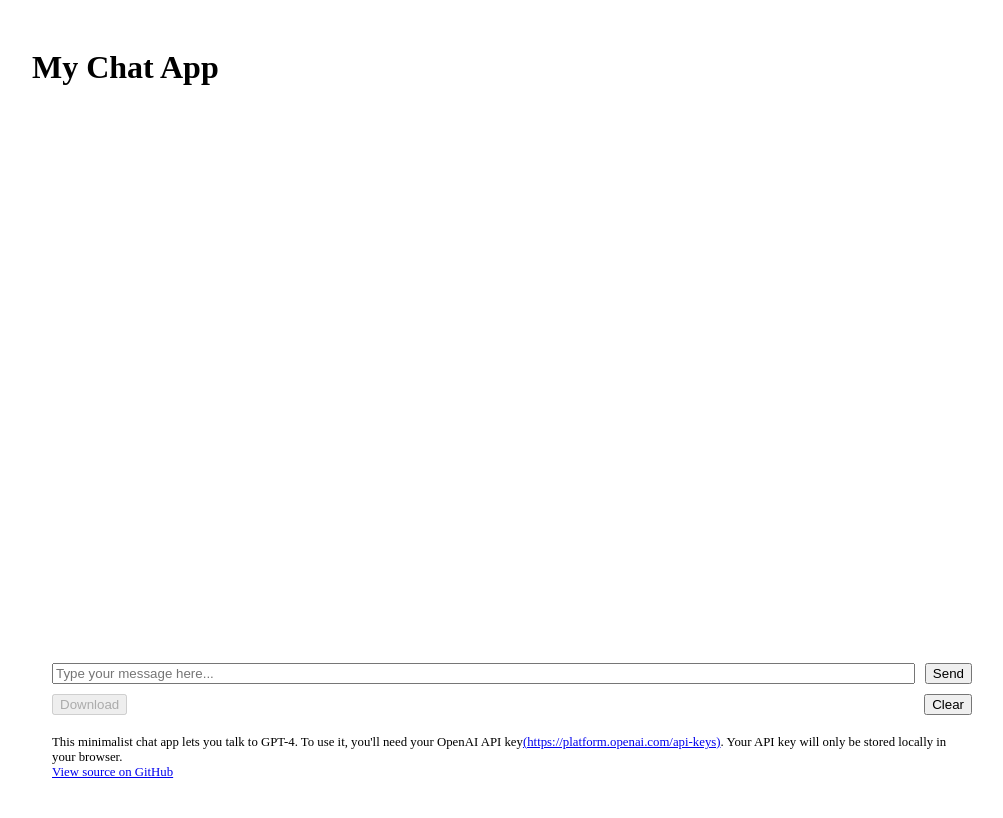
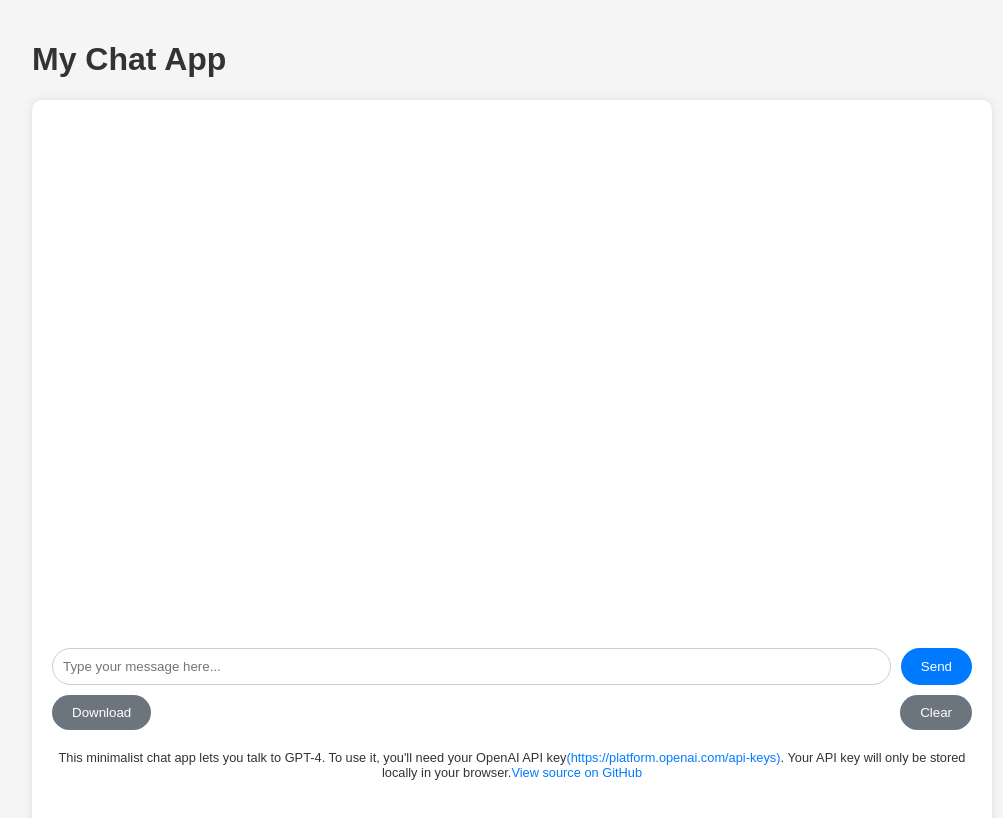
Before and after one commit to stancsz/gptmini, a Next.js app: page / in a window 1280 px wide. Both pictures are taken after typing "Sample123" into the empty fields and a click on the button "Save Token". Shown: the top 818 px of the page, without its empty margins (128-1131 px from the left). Built offline with nearby package versions, Linux system fonts and the light colour scheme.

Commit message:
improved ui

```diff
--- /dev/null
+++ b/app/chatpage.css
@@ -0,0 +1,121 @@
+/* ChatPage.css */
+body {
+    font-family: Arial, sans-serif;
+    background-color: #f5f5f5;
+    color: #333;
+    margin: 0;
+    padding: 0;
+    box-sizing: border-box;
+  }
+
+  .container {
+    display: flex;
+    flex-direction: column;
+    justify-content: space-between;
+    margin: 0 auto;
+    max-width: 960px;
+    padding: 20px;
+    min-height: 100vh;
+    background-color: #fff;
+    border-radius: 10px;
+    box-shadow: 0 0 10px rgba(0, 0, 0, 0.1);
+  }
+
+  .main {
+    flex: 1;
+    overflow-y: auto;
+    margin-bottom: 20px;
+  }
+
+  .footer {
+    position: sticky;
+    bottom: 20px;
+    width: 100%;
+  }
+
+  .message-container {
+    display: flex;
+    margin: 10px 0;
+  }
+
+  .message-container.user {
+    justify-content: flex-end;
+  }
+
+  .message-container.assistant {
+    justify-content: flex-start;
+  }
+
+  .message-bubble {
+    max-width: 60%;
+    padding: 10px 15px;
+    border-radius: 20px;
+    font-size: 14px;
+    line-height: 1.4;
+    word-wrap: break-word;
+  }
+
+  .message-bubble.user {
+    background-color: #007bff;
+    color: #fff;
+  }
+
+  .message-bubble.assistant {
+    background-color: #e0e0e0;
+    color: #000;
+  }
+
+  .form {
+    display: flex;
+    margin-bottom: 10px;
+  }
+
+  .input {
+    flex: 1;
+    padding: 10px;
+    border: 1px solid #ccc;
+    border-radius: 20px;
+    margin-right: 10px;
+  }
+
+  .button,
+  .secondary-button {
+    padding: 10px 20px;
+    border: none;
+    border-radius: 20px;
+    color: #fff;
+    cursor: pointer;
+    transition: background-color 0.3s ease;
+  }
+
+  .button {
+    background-color: #007bff;
+  }
+
+  .button:disabled {
+    background-color: #cccccc;
+    cursor: not-allowed;
+  }
+
+  .secondary-button {
+    background-color: #6c757d;
+  }
+
+  .secondary-button:hover {
+    background-color: #5a6268;
+  }
+
+  .info-text {
+    margin-top: 20px;
+    font-size: 0.8rem;
+    text-align: center;
+  }
+
+  .info-text a {
+    color: #007bff;
+    text-decoration: none;
+  }
+
+  .info-text a:hover {
+    text-decoration: underline;
+  }
--- a/app/page.tsx
+++ b/app/page.tsx
@@ -2,8 +2,8 @@
 
 import React, { useState, useEffect } from 'react';
 import OpenAI from 'openai';
-import { saveAs } from 'file-saver';  // Import file-saver for download
-
+import { saveAs } from 'file-saver';
+import './chatpage.css';
 
 interface Message {
   role: 'user' | 'assistant';
@@ -16,7 +16,7 @@ export default function ChatPage() {
   const [userToken, setUserToken] = useState('');
   const [isTokenSet, setIsTokenSet] = useState(false);
   const [isLoading, setIsLoading] = useState(false);
-  const [error, setError] = useState<string | null>(null); // State for error message
+  const [error, setError] = useState<string | null>(null);
 
   useEffect(() => {
     const cachedToken = localStorage.getItem('userToken');
@@ -30,7 +30,6 @@ export default function ChatPage() {
     const handleBeforeUnload = (event: BeforeUnloadEvent) => {
       const chatHistory = messages.map(msg => `${msg.role}: ${msg.content}`).join('\n\n');
       localStorage.setItem('chatHistory', chatHistory);
-      // You can customize the message here:
       event.preventDefault();
       event.returnValue = '';
     };
@@ -39,7 +38,7 @@ export default function ChatPage() {
     return () => {
       window.removeEventListener('beforeunload', handleBeforeUnload);
     };
-  }, [messages]); // Run only when messages change
+  }, [messages]);
 
   useEffect(() => {
     const savedHistory = localStorage.getItem('chatHistory');
@@ -50,17 +49,22 @@ export default function ChatPage() {
       });
       setMessages(savedMessages);
     }
-  }, []); // Run only once on component mount
+  }, []);
 
   const handleDownload = () => {
     const chatHistory = messages.map(msg => `${msg.role}: ${msg.content}`).join('\n\n');
+    const firstUserMessage = messages.find(msg => msg.role === 'user')?.content || '';
+    const truncatedMessage = firstUserMessage.substring(0, 30).replace(/\s+/g, '_');
+    const dateStr = new Date().toISOString().split('T')[0];
+    const fileName = `${dateStr}_${truncatedMessage}.txt`;
+
     const blob = new Blob([chatHistory], { type: 'text/plain;charset=utf-8' });
-    saveAs(blob, 'chat_history.txt');
+    saveAs(blob, fileName);
   };
 
   const handleClearMessages = () => {
-    setMessages([]); // Clear the messages array
-    localStorage.removeItem('chatHistory'); // Optionally clear from localStorage as well
+    setMessages([]);
+    localStorage.removeItem('chatHistory');
   };
 
   const handleInputChange = (event: React.ChangeEvent<HTMLInputElement>) => {
@@ -72,17 +76,15 @@ export default function ChatPage() {
   };
 
   const handleSaveToken = (event: React.FormEvent) => {
-    event.preventDefault(); // Prevent default form submission
+    event.preventDefault();
     if (!userToken.trim()) {
-      setError('API key is required'); // Show an error message
+      setError('API key is required');
       return;
     }
 
-    const obfuscatedToken = '*'.repeat(userToken.length);
     localStorage.setItem('userToken', userToken);
-    setUserToken(obfuscatedToken);
     setIsTokenSet(true);
-    setError(null); // Clear any previous error
+    setError(null);
   };
 
   const handleSend = async (event: React.FormEvent) => {
@@ -91,7 +93,6 @@ export default function ChatPage() {
 
     setIsLoading(true);
 
-    // Include the new user message before making the API call
     const updatedMessages: Message[] = [...messages, { role: 'user', content: inputMessage }];
     setMessages(updatedMessages);
     setInputMessage('');
@@ -99,13 +100,13 @@ export default function ChatPage() {
     try {
       const openai = new OpenAI({
         apiKey: userToken,
-        dangerouslyAllowBrowser: true, // Enable browser usage (use with caution)
+        dangerouslyAllowBrowser: true,
       });
 
       const response = await openai.chat.completions.create({
-        model: "gpt-3.5-turbo", // or your preferred model
+        model: "gpt-3.5-turbo",
         messages: updatedMessages.map(msg => ({ role: msg.role, content: msg.content })),
-        temperature: 1, // Adjust these parameters as needed
+        temperature: 1,
         max_tokens: 4095,
         top_p: 1,
         frequency_penalty: 0,
@@ -132,78 +133,65 @@ export default function ChatPage() {
     }
   };
 
-
   return (
-    <div style={{ margin: '0 auto', maxWidth: '960px', padding: '20px', minHeight: '100vh', display: 'flex', flexDirection: 'column' }}>
-      <main style={{ flex: 1, overflowY: 'auto', marginBottom: '20px' }}>
-        {/* Display Messages */}
+    <div className="container">
+      <div className="main">
         {messages.map((message, index) => (
-          <div
-            key={index}
-            style={{
-              margin: '10px 0',
-              textAlign: message.role === 'user' ? 'right' : 'left',
-              padding: '8px 12px',
-              borderRadius: '8px',
-              backgroundColor: message.role === 'user' ? '#f0f0f0' : '#e0e0e0'
-            }}
-          >
+          <div key={index} className={`message-container ${message.role}`}>
+            <div className={`message-bubble ${message.role}`}>
               {message.content}
             </div>
+          </div>
         ))}
-      </main>
-
-      <footer style={{ position: 'sticky', bottom: '20px', width: '100%' }}>
+      </div>
+      <div className="footer">
         {!isTokenSet ? (
-    <form onSubmit={handleSaveToken} style={{ marginBottom: '10px' }}> {/* Add margin bottom */}
-      <input type="hidden" name="username" />
+          <form className="form" onSubmit={handleSaveToken}>
             <input
               type="password"
+              className="input"
               value={userToken}
               onChange={handleTokenChange}
               autoComplete="new-password"
               placeholder="Enter your OpenAI API key"
-        style={{ marginRight: '10px', flex: 1 }}  // Allow input to grow
             />
-      <button type="submit">Save Token</button>
+            <button type="submit" className="button">Save Token</button>
           </form>
         ) : (
-    <div style={{ display: 'flex', flexDirection: 'column' }}>
-      <form onSubmit={handleSend} style={{ display: 'flex', marginBottom: '10px' }}> {/* Add margin bottom */}
+          <div>
+            <form className="form" onSubmit={handleSend}>
               <input
                 type="text"
+                className="input"
                 value={inputMessage}
                 onChange={handleInputChange}
                 placeholder="Type your message here..."
-          style={{ flex: 1, marginRight: '10px' }}
               />
-        <button type="submit" disabled={isLoading}>
+              <button type="submit" className="button" disabled={isLoading}>
                 {isLoading ? 'Sending...' : 'Send'}
               </button>
             </form>
             <div style={{ display: 'flex', justifyContent: 'space-between', gap: '10px' }}>
-        <button onClick={handleDownload} disabled={messages.length === 0}>
+              <button onClick={handleDownload} className="secondary-button" disabled={messages.length === 0}>
                 Download
               </button>
-        <button onClick={handleClearMessages}>
+              <button onClick={handleClearMessages} className="secondary-button">
                 Clear
               </button>
             </div>
           </div>
         )}
-
-  <div style={{ marginTop: '20px', fontSize: '0.8rem' }}> {/* Add spacing, smaller font */}
+        {error && <div style={{ color: 'red', marginTop: '10px' }}>{error}</div>}
+        <div className="info-text">
           This minimalist chat app lets you talk to GPT-4. To use it, you'll need your OpenAI API key
           <a href="https://platform.openai.com/api-keys" target="_blank" rel="noopener noreferrer">
             (https://platform.openai.com/api-keys)
           </a>. Your API key will only be stored locally in your browser.
-    <a href="https://github.com/stancsz/my-chat-app" target="_blank" rel="noopener noreferrer" style={{ display: 'block' }}> {/* Make link a block element */}
+          <a href="https://github.com/stancsz/my-chat-app" target="_blank" rel="noopener noreferrer">
             View source on GitHub
           </a>
         </div>
-</footer>
-
+      </div>
     </div>
   );
-
 }
--- a/package.json
+++ b/package.json
@@ -13,7 +13,8 @@
     "next": "14.2.3",
     "openai": "^4.45.0",
     "react": "^18",
-    "react-dom": "^18"
+    "react-dom": "^18",
+    "styled-components": "^6.1.11"
   },
   "devDependencies": {
     "@types/file-saver": "^2.0.7",
```
Also changed, not shown: app/page.module.css (line endings or trailing spaces), 1 other file (tests, documents, lock files or other folders). Lines whose indentation alone changed are shown as unchanged.
